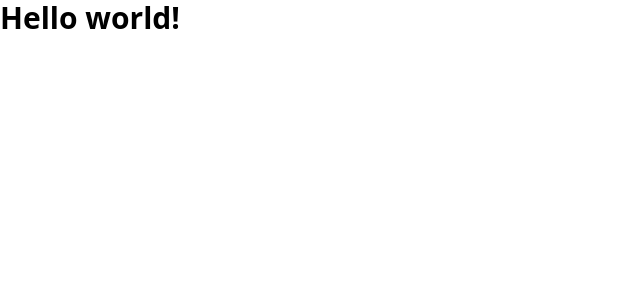
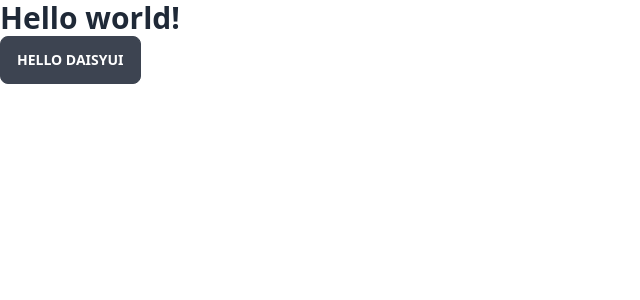
Before and after one commit to 2P3S/2p3s-scrum-dice, a Next.js app: page / in a window 1280 px wide. Shown: the top 300 px of the page, without its empty margins (0-640 px from the left). Built offline with nearby package versions, Linux system fonts and the light colour scheme.

Commit message:
feat: Install daisyUI ^2.51.5

```diff
--- a/package.json
+++ b/package.json
@@ -21,6 +21,7 @@
   },
   "devDependencies": {
     "autoprefixer": "^10.4.14",
+    "daisyui": "^2.51.5",
     "postcss": "^8.4.21",
     "tailwindcss": "^3.2.7"
   }
--- a/src/pages/index.tsx
+++ b/src/pages/index.tsx
@@ -16,6 +16,7 @@
         <h1 className="text-3xl font-bold">
           Hello world!
         </h1>
+        <button className="btn">Hello daisyUI</button>
       </main>
     </>
   )
--- a/tailwind.config.js
+++ b/tailwind.config.js
@@ -11,5 +11,5 @@
   theme: {
     extend: {},
   },
-  plugins: [],
+  plugins: [require("daisyui")],
 }
```
Also changed, not shown: 1 other file (tests, documents, lock files or other folders).
